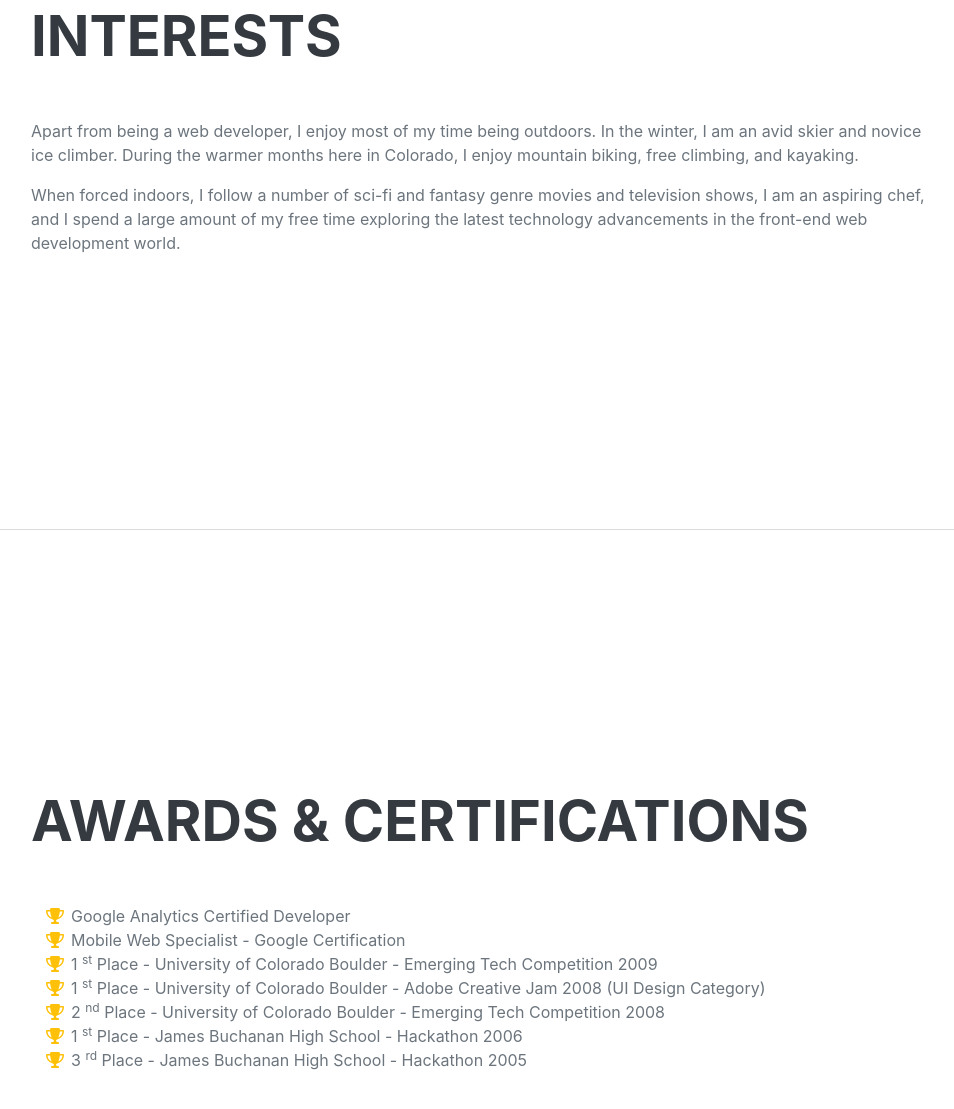
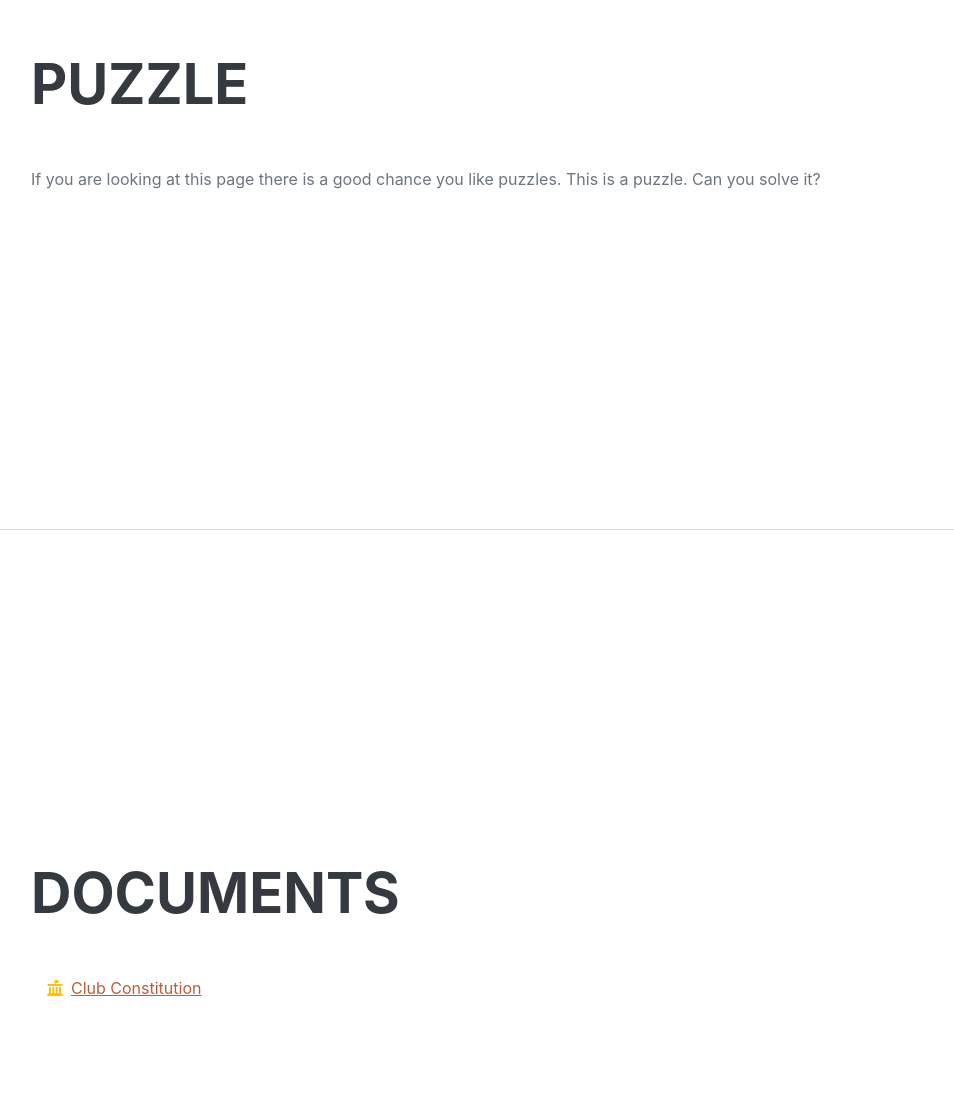
Before and after one commit to NMT-CC/clubsite, a plain HTML site: page index.html in a window 1280 px wide. Shown: the part 4081-5190 px from the top of the page, without its empty margins (289-1243 px from the left). Drawn offline with nearby package versions, Linux system fonts and the light colour scheme; a web font is replaced by a local one.

Commit message:
finished content

```diff
--- a/index.html
+++ b/index.html
@@ -173,54 +173,22 @@
             <!-- Interests-->
             <section class="resume-section" id="puzzle">
                 <div class="resume-section-content">
-                    <h2 class="mb-5">Interests</h2>
-                    <p>Apart from being a web developer, I enjoy most of my time being outdoors. In the winter, I am an avid skier and novice ice climber. During the warmer months here in Colorado, I enjoy mountain biking, free climbing, and kayaking.</p>
-                    <p class="mb-0">When forced indoors, I follow a number of sci-fi and fantasy genre movies and television shows, I am an aspiring chef, and I spend a large amount of my free time exploring the latest technology advancements in the front-end web development world.</p>
+                    <h2 class="mb-5">Puzzle</h2>
+                    <p>
+                        If you are looking at this page there is a good chance you like puzzles. This is a puzzle. Can you solve it?
+                    </p>
+                    <!--wesad ew sl lzwehmrrdw@sdlesadk.uge lg ywl qgmj fwpl udmw.-->
                 </div>
             </section>
             <hr class="m-0" />
             <!-- Awards-->
             <section class="resume-section" id="documents">
                 <div class="resume-section-content">
-                    <h2 class="mb-5">Awards & Certifications</h2>
+                    <h2 class="mb-5">Documents</h2>
                     <ul class="fa-ul mb-0">
                         <li>
-                            <span class="fa-li"><i class="fas fa-trophy text-warning"></i></span>
-                            Google Analytics Certified Developer
-                        </li>
-                        <li>
-                            <span class="fa-li"><i class="fas fa-trophy text-warning"></i></span>
-                            Mobile Web Specialist - Google Certification
-                        </li>
-                        <li>
-                            <span class="fa-li"><i class="fas fa-trophy text-warning"></i></span>
-                            1
-                            <sup>st</sup>
-                            Place - University of Colorado Boulder - Emerging Tech Competition 2009
-                        </li>
-                        <li>
-                            <span class="fa-li"><i class="fas fa-trophy text-warning"></i></span>
-                            1
-                            <sup>st</sup>
-                            Place - University of Colorado Boulder - Adobe Creative Jam 2008 (UI Design Category)
-                        </li>
-                        <li>
-                            <span class="fa-li"><i class="fas fa-trophy text-warning"></i></span>
-                            2
-                            <sup>nd</sup>
-                            Place - University of Colorado Boulder - Emerging Tech Competition 2008
-                        </li>
-                        <li>
-                            <span class="fa-li"><i class="fas fa-trophy text-warning"></i></span>
-                            1
-                            <sup>st</sup>
-                            Place - James Buchanan High School - Hackathon 2006
-                        </li>
-                        <li>
-                            <span class="fa-li"><i class="fas fa-trophy text-warning"></i></span>
-                            3
-                            <sup>rd</sup>
-                            Place - James Buchanan High School - Hackathon 2005
+                            <span class="fa-li"><i class="fas fa-landmark-flag text-warning"></i></span>
+                            <a href="https://drive.google.com/file/d/1HN1TltxgoKvbCL7UwgykA9jhLL8ND-Hv/view?usp=share_link">Club Constitution</a>
                         </li>
                     </ul>
                 </div>
```
